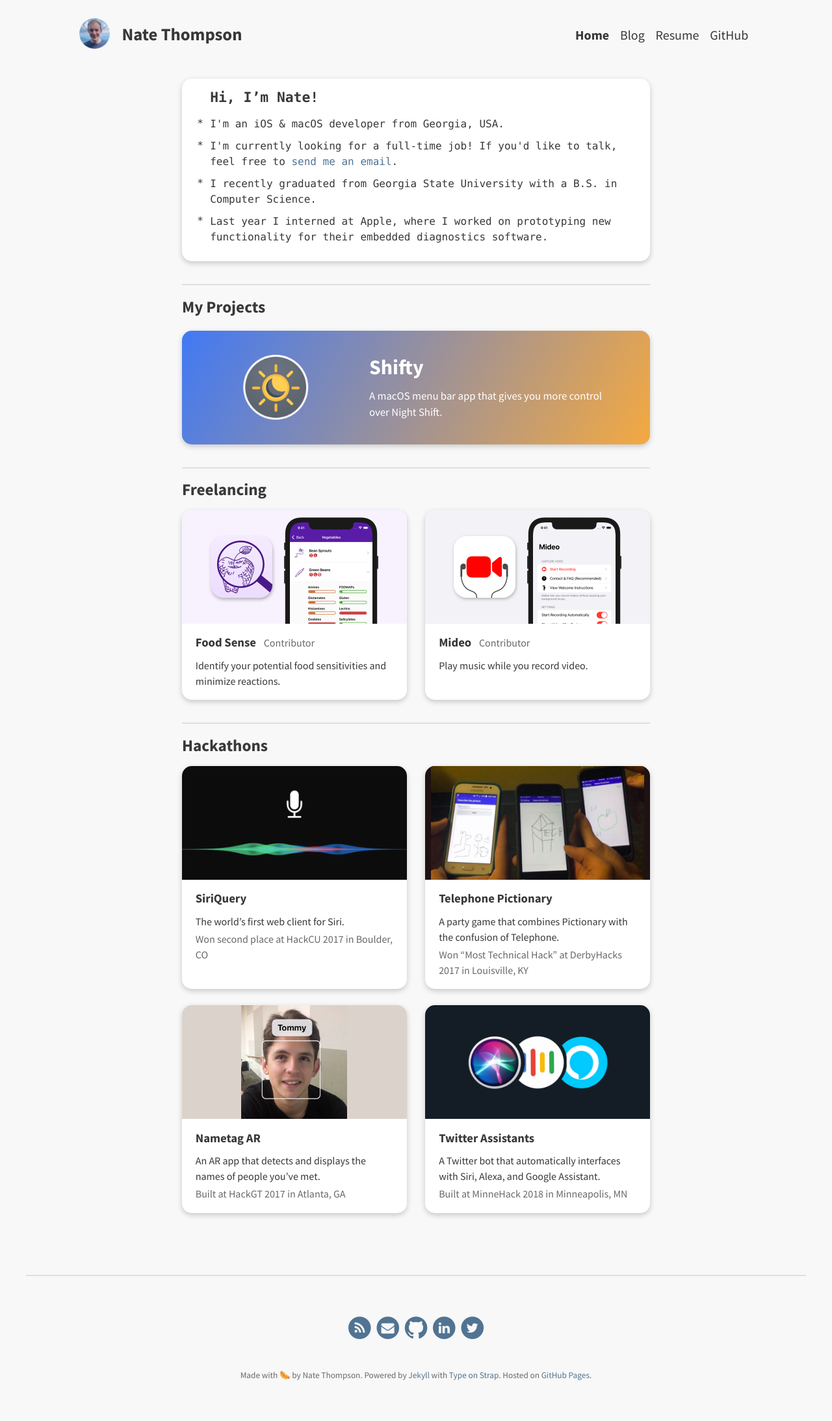
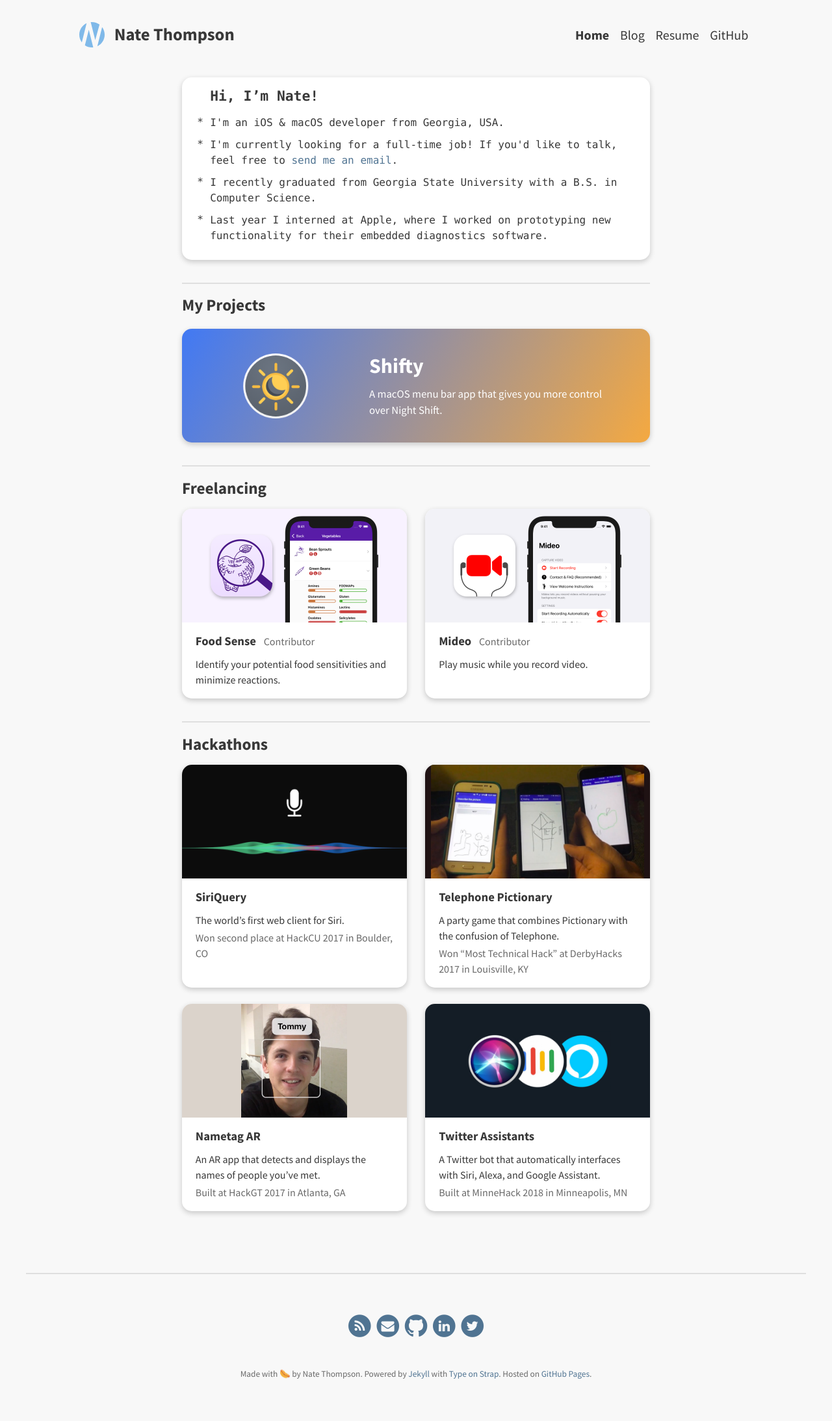
Before and after one commit to thompsonate/natethompson.io, a Jekyll site: the page built from index.html, in a window 1280 px wide. Shown: the whole page at 65% size. Built offline with Jekyll 4.4.1, drawn with Linux system fonts in a browser that asks for light colours.

Commit message:
update avatar

```diff
--- a/_config.yml
+++ b/_config.yml
@@ -6,7 +6,7 @@ url: "http://www.natethompson.io"
 theme_settings:
   # Meta
   title: Nate Thompson
-  avatar: assets/img/avatar.png
+  avatar: assets/img/avatar.svg
   favicon: /favicon.ico
   gravatar: # Email MD5 hash
   description: "Hi, I’m Nate! Computer Science student at Georgia State University. macOS & iOS developer." # used by search engines
--- a/_sass/includes/_navbar.scss
+++ b/_sass/includes/_navbar.scss
@@ -13,12 +13,12 @@
     }
 
     .avatar {
-        height: 4em;
-        width: 4em;
+        height: 3.5em;
+        width: 3.5em;
         float: left;
-        margin-top: -18px;
+        margin-top: -12px;
         border-radius: 0.2em;
-        margin-right: 0.5em;
+        margin-right: 0.3em;
         padding: 10px 10px;
 
         @media (max-width: $break) {
```
Also changed, not shown: assets/img/avatar.png (deleted), assets/img/avatar.svg (added).
